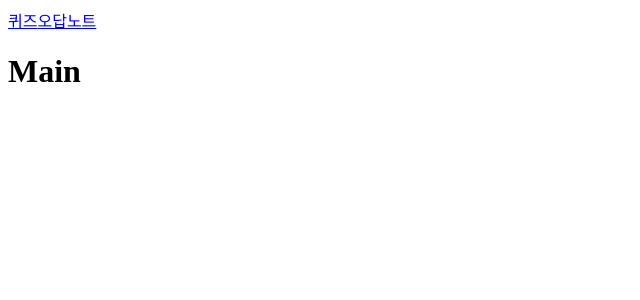
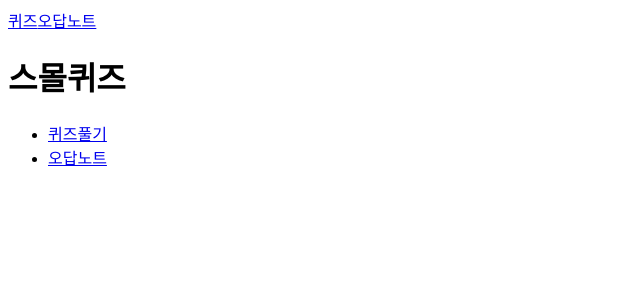
Before and after one commit to yoonjonglyu/smallQuiz, a React app: page / in a window 1280 px wide. Shown: the top 300 px of the page, without its empty margins (0-640 px from the left). Built offline with nearby package versions, Linux system fonts and the light colour scheme.

Commit message:
feat: MAIN PAGE - 기본 구성

```diff
--- a/src/pages/main.tsx
+++ b/src/pages/main.tsx
@@ -1,9 +1,14 @@
 import React from 'react';
+import { Link } from 'react-router-dom';
 
 const Main: React.FC = () => {
     return (
         <main role="main">
-            <h1>Main</h1>
+            <h1>스몰퀴즈</h1>
+            <ul>
+                <li><Link to="/quiz">퀴즈풀기</Link></li>
+                <li><Link to="/wrong">오답노트</Link></li>
+            </ul>
         </main>
     );
 }
```
Also changed, not shown: 2 other files (tests, documents, lock files or other folders).
